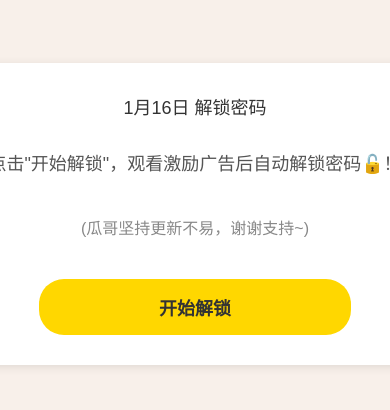
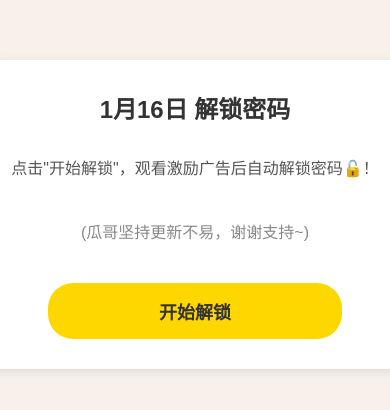
Before and after one commit to 331872554/vip, a plain HTML site: page password.html in a window 390 px wide. Shown: the part 208-618 px from the top of the page. Drawn offline with Linux system fonts and the light colour scheme.

Commit message:
Update password.html

```diff
--- a/password.html
+++ b/password.html
@@ -28,19 +28,13 @@
             gap: 20px;
         }
 
-        .title, .description, .note {
+        .title {
             color: #333;
-            font-size: 18px;
+            font-size: 24px;
             text-align: center;
             margin-bottom: 10px;
             white-space: nowrap;
-        }
-
-        .unlock-rules {
-            font-size: 18px;
-            color: #666;
-            text-align: center;
-            margin-bottom: 10px;
+            font-weight: bold;
         }
 
         .description {
@@ -48,6 +42,8 @@
             font-size: 18px;
             text-align: center;
             margin-bottom: 20px;
+            white-space: nowrap;
+            overflow: hidden;
         }
 
         .note {
@@ -73,6 +69,12 @@
         .btn:hover {
             background-color: #fcb900;
         }
+
+        @media (max-width: 600px) {
+            .description {
+                font-size: 16px;
+            }
+        }
     </style>
 </head>
 <body>
```
